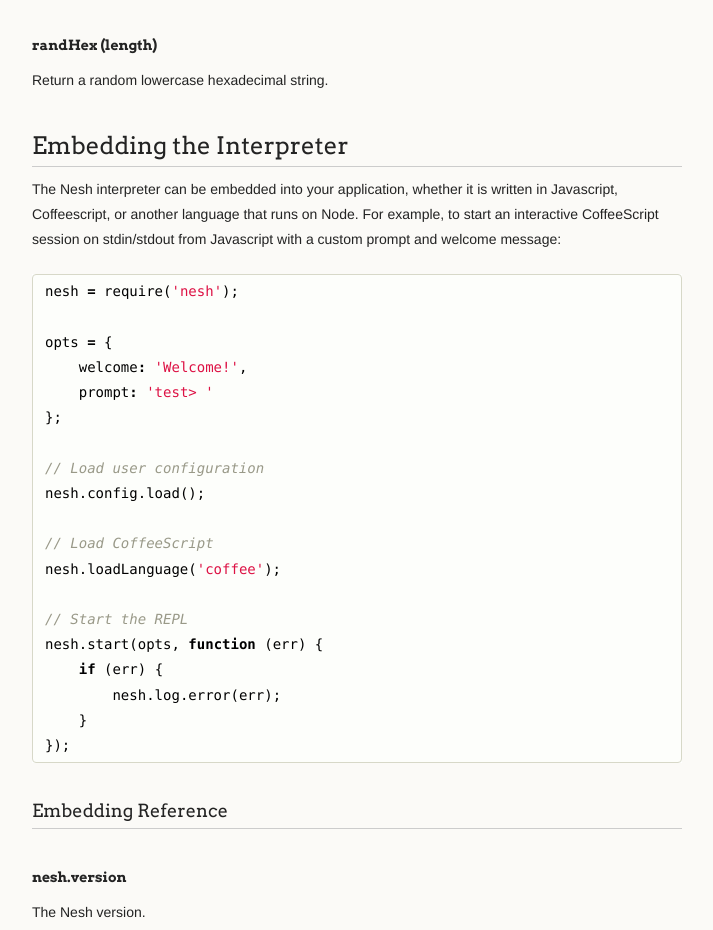
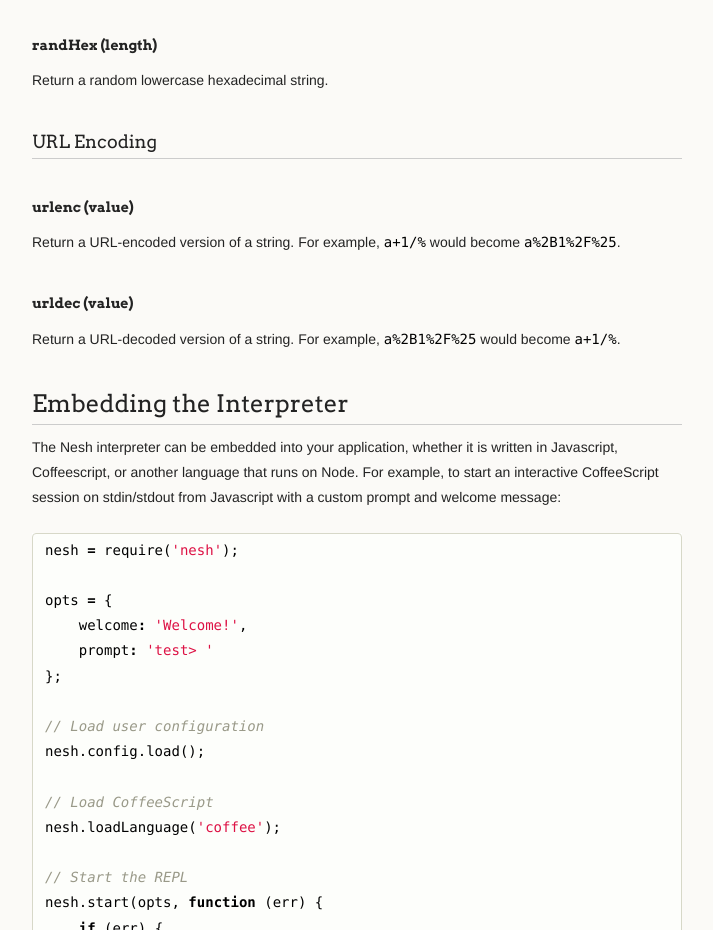
Before and after one commit to danielgtaylor/nesh, a plain HTML site: page index.html in a window 1280 px wide. Shown: the part 4945-5875 px from the top of the page, without its empty margins (278-991 px from the left). Drawn offline with Linux system fonts and the light colour scheme.

```diff
--- a/index.html
+++ b/index.html
@@ -185,6 +185,16 @@
 <h4>randHex (length)</h4>
 
 <p>Return a random lowercase hexadecimal string.</p>
+
+<h3>URL Encoding</h3>
+
+<h4>urlenc (value)</h4>
+
+<p>Return a URL-encoded version of a string. For example, <code>a+1/%</code> would become <code>a%2B1%2F%25</code>.</p>
+
+<h4>urldec (value)</h4>
+
+<p>Return a URL-decoded version of a string. For example, <code>a%2B1%2F%25</code> would become <code>a+1/%</code>.</p>
 
 <h2>Embedding the Interpreter</h2>
 
```
Also changed, not shown: params.json (+1 -1 lines).
